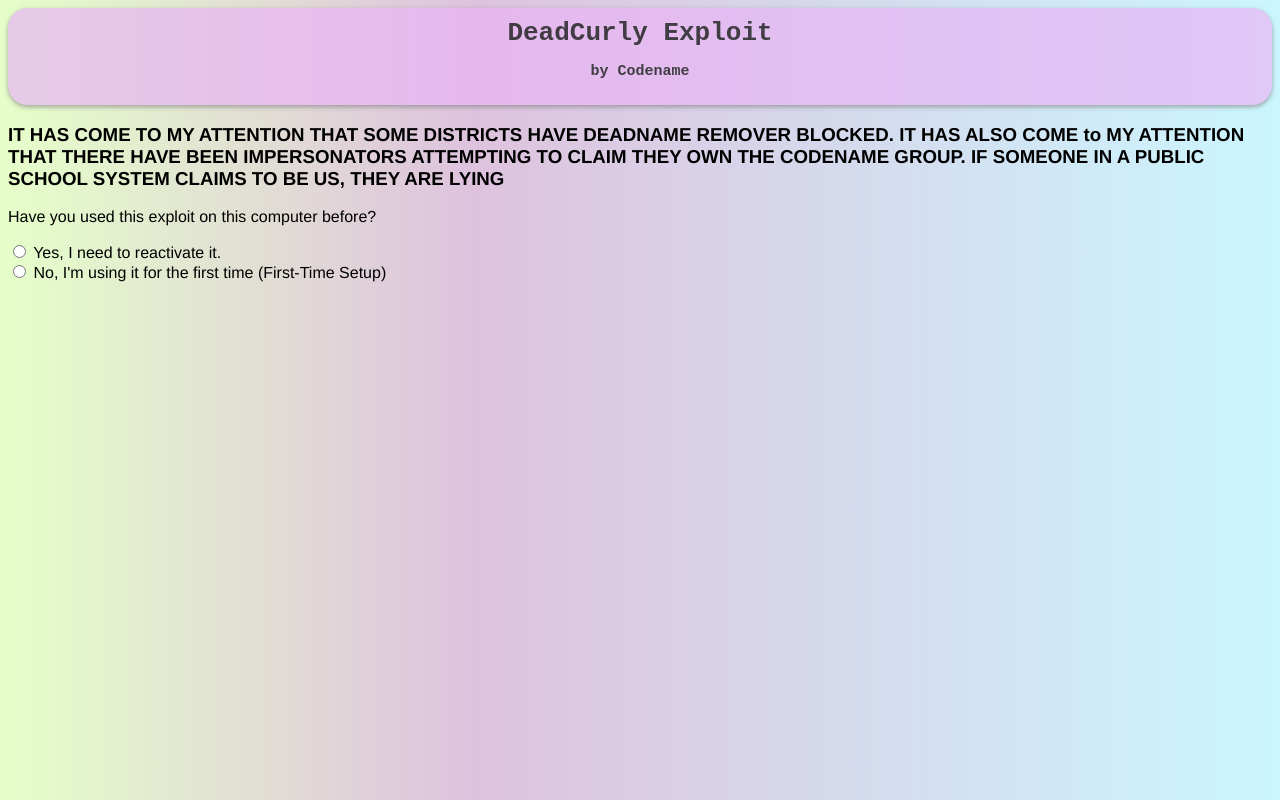
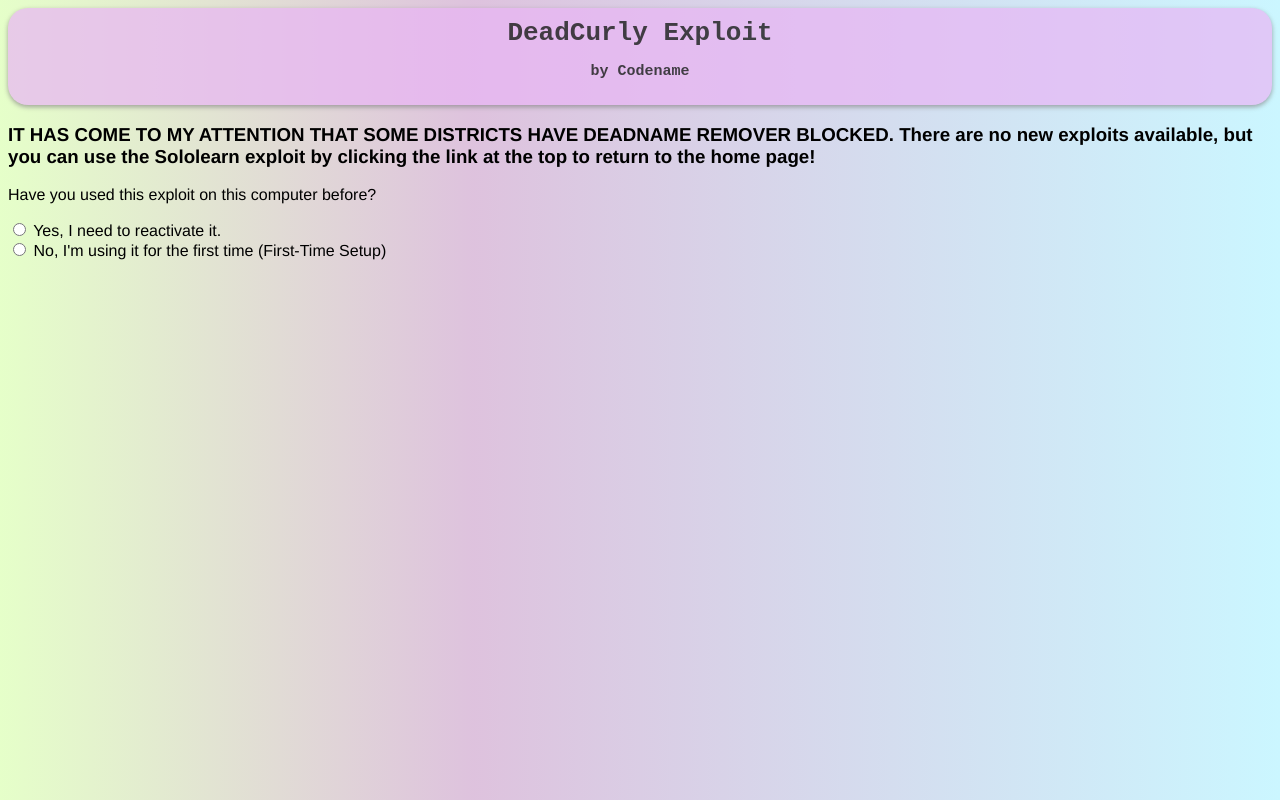
Before and after one commit to goblinious1/deadCURLY, a plain HTML site: page index.html in a window 1280 px wide. Drawn offline with Linux system fonts and the light colour scheme.

Commit message:
Update index.html

```diff
--- a/index.html
+++ b/index.html
@@ -51,7 +51,7 @@ h4 {
 <h1>DeadCurly Exploit
 <p style="font-size: 15px;">by Codename<br></h1>
 
-<h3>IT HAS COME TO MY ATTENTION THAT SOME DISTRICTS HAVE DEADNAME REMOVER BLOCKED. IT HAS ALSO COME to MY ATTENTION THAT THERE HAVE BEEN IMPERSONATORS ATTEMPTING TO CLAIM THEY OWN THE CODENAME GROUP. IF SOMEONE IN A PUBLIC SCHOOL SYSTEM CLAIMS TO BE US, THEY ARE LYING</h3>
+<h3>IT HAS COME TO MY ATTENTION THAT SOME DISTRICTS HAVE DEADNAME REMOVER BLOCKED. There are no new exploits available, but you can use the Sololearn exploit by clicking the link at the top to return to the home page!</h3>
 
 <p>Have you used this exploit on this computer before?</p>
 
```
